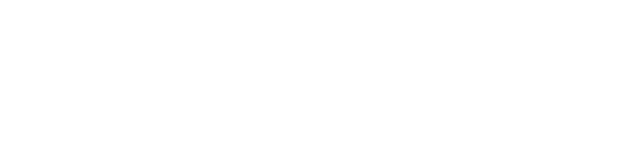
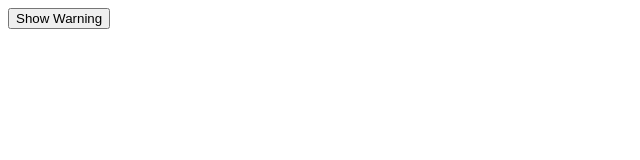
Before and after one commit to jonlima2018/training-gitflow, a plain HTML site: page index.html in a window 1280 px wide. Shown: the whole page, without its empty margins (0-640 px from the left). Drawn offline with Linux system fonts and the light colour scheme.

Commit message:
feat: create button warning

```diff
--- a/index.html
+++ b/index.html
@@ -6,7 +6,12 @@
     <meta name="viewport" content="width=device-width, initial-scale=1.0">
     <title>Training GitFlow</title>
 </head>
+<script>
+    const handleWarning = () => alert('Warning');
+</script>
 <body>
+    <button onclick="handleWarning()">Show Warning</button>
+</body>
 
-</body>
+
 </html>
```
